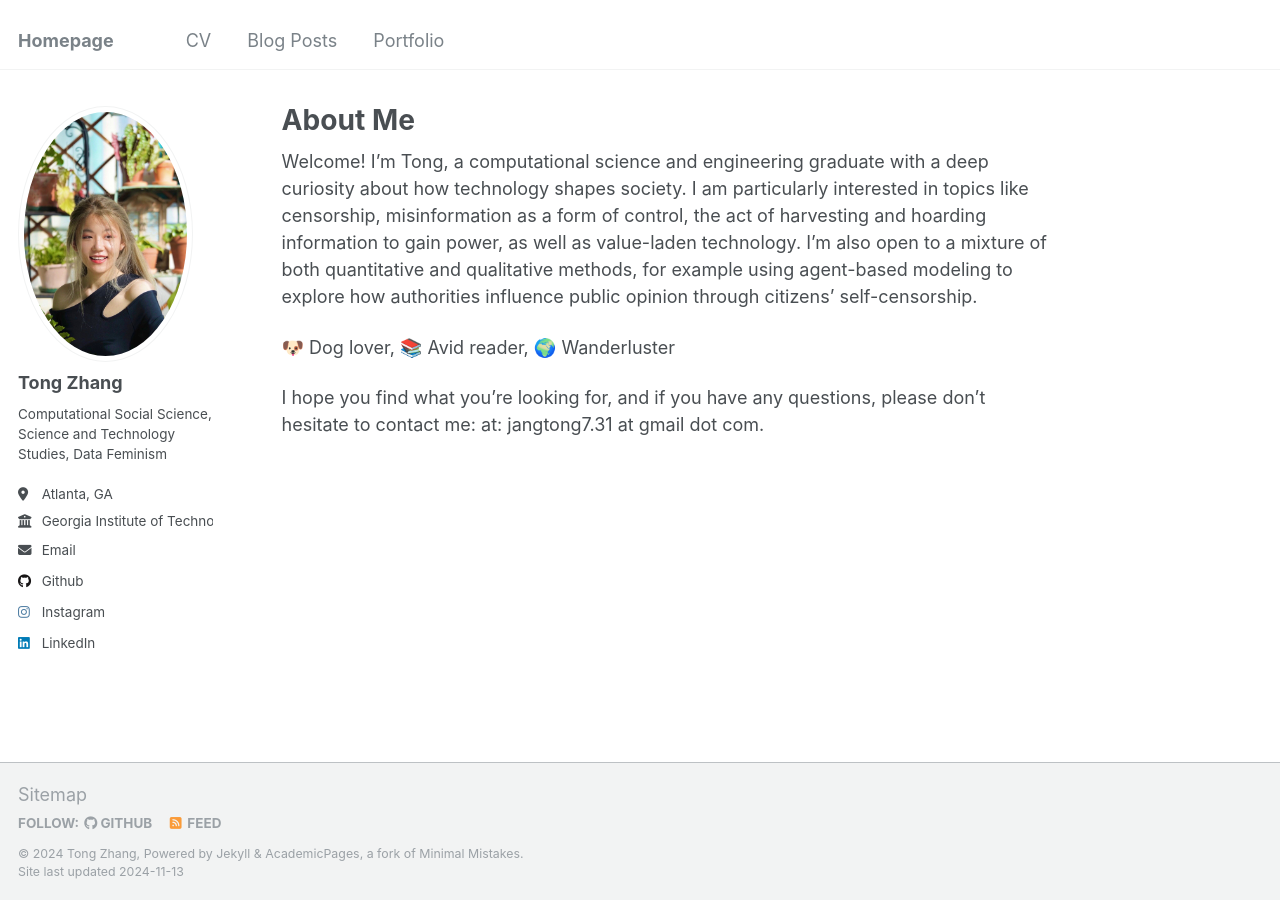
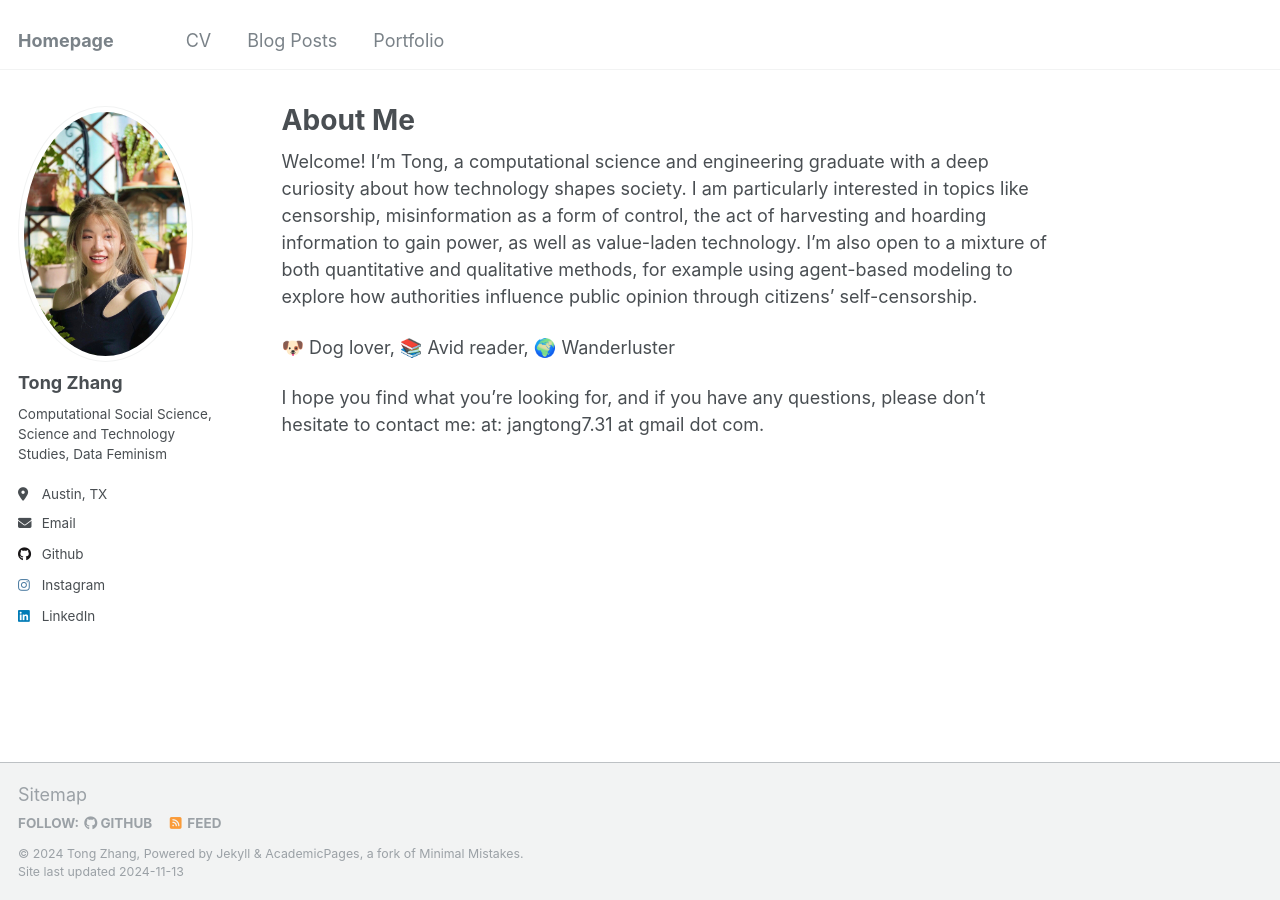
Before and after one commit to zt731/zt731.github.io, a Jekyll site: the page built from _pages/about.md, in a window 1280 px wide. Built offline with Jekyll 4.4.1, drawn with Linux system fonts in a browser that asks for light colours.

Commit message:
Update _config.yml

```diff
--- a/_config.yml
+++ b/_config.yml
@@ -25,8 +25,8 @@ author:
   name             : "Tong Zhang"
   pronouns         : # example: "she/her"
   bio              : "Computational Social Science, Science and Technology Studies, Data Feminism"
-  location         : "Atlanta, GA"
-  employer         : "Georgia Institute of Technology"
+  location         : "Austin, TX"
+  #employer         : "Georgia Institute of Technology"
   uri              : # URL
   email            : "jangtong7.31@gmail.com"
 
```
